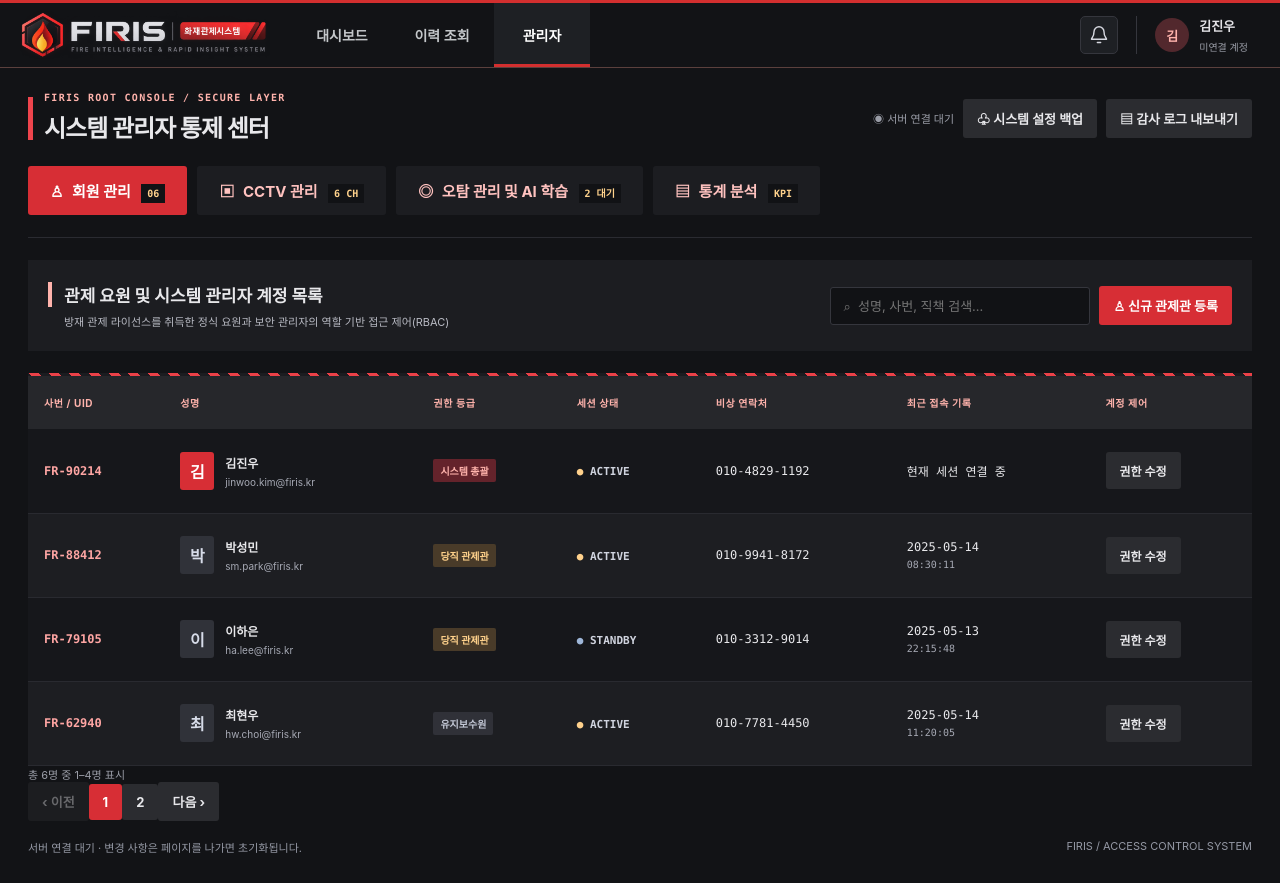
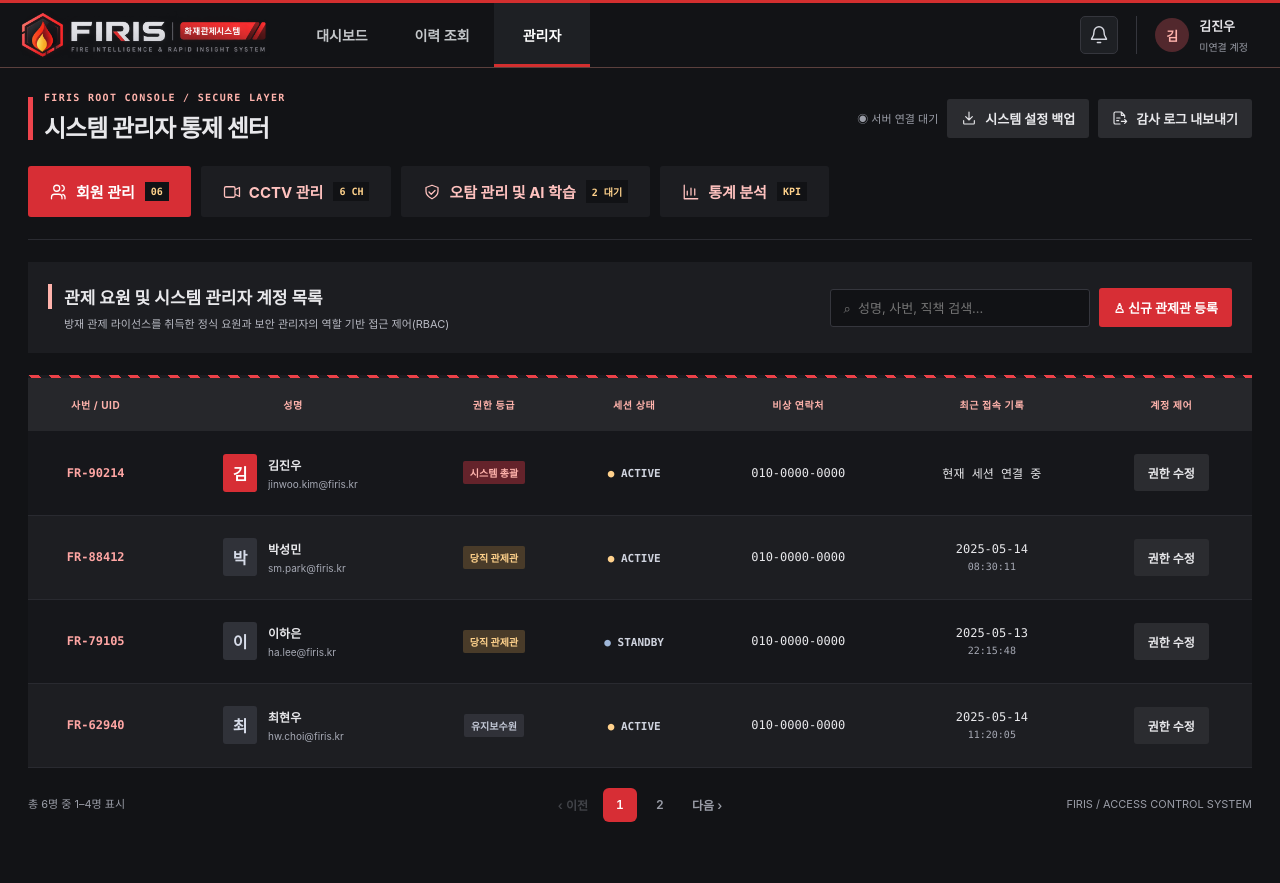
Before and after one commit to GAMZADORII/FIRIS, a React (Vite) app in the folder frontend/: page /admin in a window 1280 px wide. After the commit the page ends 852 px from the top, so only its background shows below. Built offline with nearby package versions, Linux system fonts and the light colour scheme.

Commit message:
feat: 관리자 페이지 표·페이지네이션 및 아이콘 개선

```diff
--- a/frontend/src/pages/Admin/Admin.css
+++ b/frontend/src/pages/Admin/Admin.css
@@ -1,3 +1,11 @@
+.admin-page .console-heading button {
+  display: inline-flex;
+  align-items: center;
+  gap: 8px;
+}
+.admin-action-icon {
+  flex: 0 0 16px;
+}
 .admin-tabs {
   display: flex;
   gap: 10px;
@@ -6,13 +14,16 @@
   flex-wrap: wrap;
 }
 .admin-tabs button {
+  display: inline-flex;
+  align-items: center;
+  gap: 8px;
   background: #1c1d21;
   padding: 13px 21px;
   font-size: 15px;
   color: #ffc2bf;
 }
-.admin-tabs button > span {
-  margin-right: 5px;
+.admin-tabs__icon {
+  flex: 0 0 18px;
 }
 .admin-tabs button small {
   background: #111215;
@@ -21,7 +32,7 @@
     700 10px Consolas,
     monospace;
   padding: 4px 6px;
-  margin-left: 7px;
+  margin-left: 2px;
 }
 .admin-tabs .admin-tabs__active {
   background: #d72e35;
@@ -32,9 +43,16 @@
   font-weight: 700;
 }
 .admin-person {
-  display: flex;
+  display: grid;
+  grid-template-columns: 34px minmax(0, 1fr);
   align-items: center;
   gap: 11px;
+  width: 140px;
+  margin: 0 auto;
+  text-align: left;
+}
+.admin-person > div {
+  min-width: 0;
 }
 .admin-avatar {
   display: grid;
@@ -53,6 +71,14 @@
 }
 .admin-person small {
   font-size: 10px;
+  overflow: hidden;
+  text-overflow: ellipsis;
+  white-space: nowrap;
+}
+.admin-page .console-table th,
+.admin-page .console-table td {
+  text-align: center;
+  vertical-align: middle;
 }
 .admin-table td {
   height: 84px;
@@ -150,25 +176,71 @@
   color: #ffb3ac;
   margin: 0;
 }
-@media (max-width: 800px) {
 .admin-pagination {
-  display: flex;
+  display: grid;
+  grid-template-columns: 1fr auto 1fr;
   align-items: center;
-  justify-content: space-between;
-  flex-wrap: wrap;
-  gap: 12px;
-  padding: 18px 0;
-  border-bottom: 1px solid #2b2d33;
+  gap: 16px;
+  padding: 20px 0;
+}
+.admin-pagination > span {
+  line-height: 1.6;
+}
+.admin-pagination__signature {
+  justify-self: end;
+  text-align: right;
 }
 .admin-pagination nav {
   display: flex;
+  align-items: center;
+  justify-content: center;
   flex-wrap: wrap;
   gap: 6px;
 }
 .admin-pagination button {
-  min-width: 36px;
+  display: inline-flex;
+  align-items: center;
+  justify-content: center;
+  min-width: 34px;
+  height: 34px;
+  padding: 0 8px;
+  border-radius: 6px;
+  background: transparent;
+  color: #9a9da7;
+  font-size: 12px;
+  font-weight: 600;
+  font-variant-numeric: tabular-nums;
 }
-.admin-tabs {
+.admin-pagination button:hover:not(:disabled) {
+  background: #24262c;
+  color: #fff;
+}
+.admin-pagination button[aria-current="page"] {
+  background: #d72e35;
+  color: #fff;
+}
+.admin-pagination button[aria-current="page"]:hover:not(:disabled) {
+  background: #ee4148;
+  color: #fff;
+}
+.admin-pagination button:disabled {
+  background: transparent;
+  opacity: 0.35;
+}
+.admin-footer {
+  justify-content: flex-end;
+}
+@media (max-width: 800px) {
+  .admin-pagination {
+    grid-template-columns: minmax(0, 1fr);
+    justify-items: center;
+    gap: 10px;
+  }
+  .admin-pagination__signature {
+    justify-self: center;
+    text-align: center;
+  }
+  .admin-tabs {
     gap: 7px;
   }
   .admin-tabs button {
--- a/frontend/src/pages/Admin/Admin.jsx
+++ b/frontend/src/pages/Admin/Admin.jsx
@@ -8,6 +8,7 @@ import {
 import "./Admin.css";
 
 const MEMBERS_PAGE_SIZE = 4;
+const CAMERAS_PAGE_SIZE = 4;
 
 const initialUsers = [
   [
@@ -17,7 +18,7 @@ const initialUsers = [
     "통합방재관제팀 / 총괄팀장",
     "시스템 총괄",
     "ACTIVE",
-    "010-4829-1192",
+    "010-0000-0000",
     "현재 세션 연결 중",
   ],
   [
@@ -27,7 +28,7 @@ const initialUsers = [
     "방재운영 1조 / 선임 관제관",
     "당직 관제관",
     "ACTIVE",
-    "010-9941-8172",
+    "010-0000-0000",
     "2025-05-14 08:30:11",
   ],
   [
@@ -37,7 +38,7 @@ const initialUsers = [
     "방재운영 2조 / 관제 주임",
     "당직 관제관",
     "STANDBY",
-    "010-3312-9014",
+    "010-0000-0000",
     "2025-05-13 22:15:48",
   ],
   [
@@ -47,7 +48,7 @@ const initialUsers = [
     "기계안전설비반 / 엔지니어",
     "유지보수원",
     "ACTIVE",
-    "010-7781-4450",
+    "010-0000-0000",
     "2025-05-14 11:20:05",
   ],
   [
@@ -57,7 +58,7 @@ const initialUsers = [
     "네트워크통신망 / 기술원",
     "유지보수원",
     "OFFLINE",
-    "010-5209-1830",
+    "010-0000-0000",
     "2025-05-12 17:45:09",
   ],
   [
@@ -67,7 +68,7 @@ const initialUsers = [
     "소방안전처 / 소방시설관리사",
     "당직 관제관",
     "ACTIVE",
-    "010-6188-7290",
+    "010-0000-0000",
     "2025-05-14 06:00:18",
   ],
 ].map(([id, name, email, department, role, status, phone, last]) => ({
@@ -132,6 +133,7 @@ export default function Admin() {
   const [tab, setTab] = useState("members");
   const [query, setQuery] = useState("");
   const [membersPage, setMembersPage] = useState(1);
+  const [camerasPage, setCamerasPage] = useState(1);
   const [editor, setEditor] = useState(null);
   const [form, setForm] = useState(emptyUser);
   const [notice, setNotice] = useState("");
@@ -233,16 +235,23 @@ export default function Admin() {
     membersPageStart,
     membersPageStart + MEMBERS_PAGE_SIZE,
   );
+  const camerasPageCount = Math.max(1, Math.ceil(cameras.length / CAMERAS_PAGE_SIZE));
+  const currentCamerasPage = Math.min(camerasPage, camerasPageCount);
+  const camerasPageStart = (currentCamerasPage - 1) * CAMERAS_PAGE_SIZE;
+  const visibleCameras = cameras.slice(
+    camerasPageStart,
+    camerasPageStart + CAMERAS_PAGE_SIZE,
+  );
   const tabs = [
-    ["members", "♙", "회원 관리", String(users.length).padStart(2, "0")],
-    ["cameras", "▣", "CCTV 관리", `${cameras.length} CH`],
+    ["members", "M16 21v-2a4 4 0 0 0-4-4H6a4 4 0 0 0-4 4v2 M13 7a4 4 0 1 1-8 0 4 4 0 0 1 8 0 M20 21v-2a4 4 0 0 0-3-3.87 M16 3.13a4 4 0 0 1 0 7.75", "회원 관리", String(users.length).padStart(2, "0")],
+    ["cameras", "M4 5h10a2 2 0 0 1 2 2v10a2 2 0 0 1-2 2H4a2 2 0 0 1-2-2V7a2 2 0 0 1 2-2Z M16 9l6-3v12l-6-3", "CCTV 관리", `${cameras.length} CH`],
     [
       "reviews",
-      "◎",
+      "M12 3 20 6v5c0 5-4 8-8 10-4-2-8-5-8-10V6l8-3Z M8 12l3 3 5-5",
       "오탐 관리 및 AI 학습",
       `${reviews.filter((r) => r.status === "검토 대기").length} 대기`,
     ],
-    ["stats", "▤", "통계 분석", "KPI"],
+    ["stats", "M3 3v18h18 M7 16v-5 M12 16V7 M17 16v-8", "통계 분석", "KPI"],
   ];
   return (
     <main className="console-page admin-page">
@@ -265,7 +274,10 @@ export default function Admin() {
             record("현재 설정 백업을 다운로드했습니다.");
           }}
         >
-          ♧ 시스템 설정 백업
+          <svg className="admin-action-icon" width="16" height="16" viewBox="0 0 24 24" fill="none" stroke="currentColor" strokeWidth="1.7" strokeLinecap="round" strokeLinejoin="round" aria-hidden="true" focusable="false">
+            <path d="M12 3v12 M7 10l5 5 5-5 M4 16v4a1 1 0 0 0 1 1h14a1 1 0 0 0 1-1v-4" />
+          </svg>
+          시스템 설정 백업
         </button>
         <button
           onClick={() =>
@@ -276,7 +288,10 @@ export default function Admin() {
             )
           }
         >
-          ▤ 감사 로그 내보내기
+          <svg className="admin-action-icon" width="16" height="16" viewBox="0 0 24 24" fill="none" stroke="currentColor" strokeWidth="1.7" strokeLinecap="round" strokeLinejoin="round" aria-hidden="true" focusable="false">
+            <path d="M12 21H5a2 2 0 0 1-2-2V5a2 2 0 0 1 2-2h9l5 5v3 M14 3v5h5 M7 12h5 M7 16h3 M14 17h8 M19 14l3 3-3 3" />
+          </svg>
+          감사 로그 내보내기
         </button>
       </PageHeading>
       <nav className="admin-tabs" aria-label="관리 메뉴">
@@ -287,7 +302,22 @@ export default function Admin() {
             aria-current={tab === id ? "page" : undefined}
             onClick={() => setTab(id)}
           >
-            <span aria-hidden="true">{icon}</span> {label}{" "}
+            <svg
+              className="admin-tabs__icon"
+              width="18"
+              height="18"
+              viewBox="0 0 24 24"
+              fill="none"
+              stroke="currentColor"
+              strokeWidth="1.7"
+              strokeLinecap="round"
+              strokeLinejoin="round"
+              aria-hidden="true"
+              focusable="false"
+            >
+              <path d={icon} />
+            </svg>
+            {label}
             <small>{count}</small>
           </button>
         ))}
@@ -356,7 +386,7 @@ export default function Admin() {
                         </span>
                         <div>
                           <strong>{user.name}</strong>
-                          <small>{user.email}</small>
+                          <small title={user.email}>{user.email}</small>
                         </div>
                       </div>
                     </td>
@@ -433,9 +463,6 @@ export default function Admin() {
                   aria-current={
                     currentMembersPage === number ? "page" : undefined
                   }
-                  className={
-                    currentMembersPage === number ? "console-primary" : ""
-                  }
                   disabled={!filtered.length}
                   onClick={() => setMembersPage(number)}
                 >
@@ -449,6 +476,9 @@ export default function Admin() {
                 다음 ›
               </button>
             </nav>
+            <span className="console-muted admin-pagination__signature">
+              FIRIS / ACCESS CONTROL SYSTEM
+            </span>
           </div>
         </>
       )}
@@ -464,7 +494,7 @@ export default function Admin() {
             </Badge>
           </section>
           <div className="console-table-wrap">
-            <table className="console-table">
+            <table className="console-table admin-table">
               <thead>
                 <tr>
                   {[
@@ -479,7 +509,7 @@ export default function Admin() {
                 </tr>
               </thead>
               <tbody>
-                {cameras.map((camera) => (
+                {visibleCameras.map((camera) => (
                   <tr key={camera.id}>
                     <td className="console-mono">{camera.id}</td>
                     <td>{camera.location}</td>
@@ -514,6 +544,44 @@ export default function Admin() {
             </table>
           </div>
         </>
+      )}
+      {tab === "cameras" && (
+        <div className="admin-pagination">
+          <span className="console-muted" aria-live="polite">
+            총 {cameras.length}개 중 {cameras.length ? camerasPageStart + 1 : 0}–
+            {Math.min(camerasPageStart + CAMERAS_PAGE_SIZE, cameras.length)}개 표시
+          </span>
+          <nav aria-label="CCTV 목록 페이지">
+            <button
+              disabled={currentCamerasPage === 1}
+              onClick={() => setCamerasPage(currentCamerasPage - 1)}
+            >
+              ‹ 이전
+            </button>
+            {Array.from({ length: camerasPageCount }, (_, index) => index + 1).map(
+              (number) => (
+                <button
+                  key={number}
+                  aria-label={`${number}페이지`}
+                  aria-current={currentCamerasPage === number ? "page" : undefined}
+                  disabled={!cameras.length}
+                  onClick={() => setCamerasPage(number)}
+                >
+                  {number}
+                </button>
+              ),
+            )}
+            <button
+              disabled={currentCamerasPage === camerasPageCount}
+              onClick={() => setCamerasPage(currentCamerasPage + 1)}
+            >
+              다음 ›
+            </button>
+          </nav>
+          <span className="console-muted admin-pagination__signature">
+            FIRIS / ACCESS CONTROL SYSTEM
+          </span>
+        </div>
       )}
       {tab === "reviews" && (
         <>
@@ -609,10 +677,11 @@ export default function Admin() {
           </section>
         </>
       )}
-      <footer className="console-foot">
-        <span>서버 연결 대기 · 변경 사항은 페이지를 나가면 초기화됩니다.</span>
-        <span>FIRIS / ACCESS CONTROL SYSTEM</span>
-      </footer>
+      {tab !== "members" && tab !== "cameras" && (
+        <footer className="console-foot admin-footer">
+          <span>FIRIS / ACCESS CONTROL SYSTEM</span>
+        </footer>
+      )}
       {editor && (
         <Modal
           title={
```
